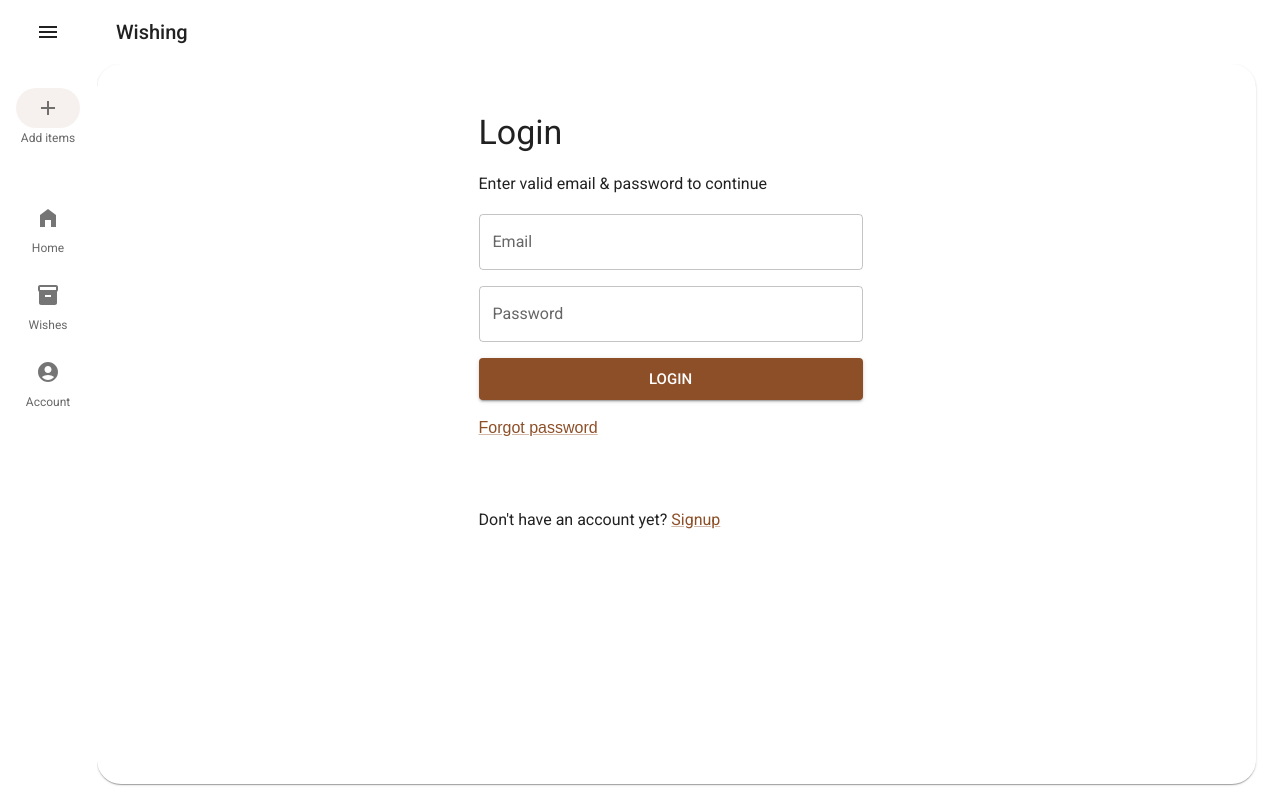
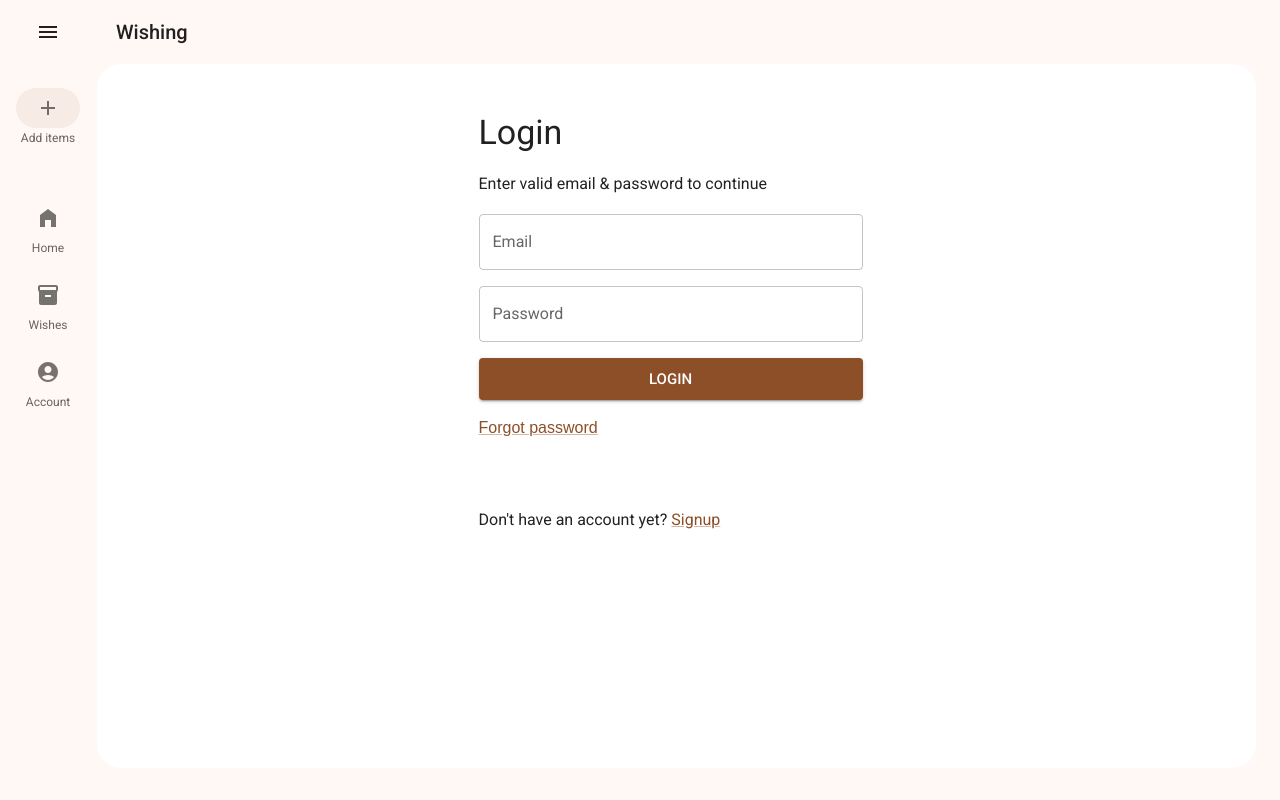
Before and after one commit to mailauki/wishing, a Next.js app: page /login in a window 1280 px wide. Built offline with nearby package versions, Linux system fonts and the light colour scheme; what @mui/material-nextjs would draw is missing.

Commit message:
update navbar and main component styles

```diff
--- a/app/globals.css
+++ b/app/globals.css
@@ -94,3 +94,14 @@ body {
   color: var(--on-background);
   font-family: Arial, Helvetica, sans-serif;
 }
+
+/* Hide scrollbar for Chrome, Safari and Opera */
+html::-webkit-scrollbar, main::-webkit-scrollbar {
+  display: none;
+}
+
+/* Hide scrollbar for IE, Edge and Firefox */
+html, main {
+  -ms-overflow-style: none;  /* IE and Edge */
+  scrollbar-width: none;     /* Firefox */
+}
--- a/app/layout.tsx
+++ b/app/layout.tsx
@@ -6,6 +6,8 @@ import { AppRouterCacheProvider } from '@mui/material-nextjs/v16-appRouter';
 import { ThemeProvider } from '@mui/material/styles';
 import theme from '@/lib/theme';
 import Navbar from '@/components/navbar';
+import Main from '@/components/main';
+import { Paper } from '@mui/material';
 
 const roboto = Roboto({
   weight: ['300', '400', '500', '700'],
@@ -26,15 +28,16 @@ export default function RootLayout({
 }>) {
   return (
     <html lang='en' className={roboto.variable}>
-      <body>
-        <AppRouterCacheProvider>
-          <ThemeProvider theme={theme}>
-            <Navbar>
+      <AppRouterCacheProvider>
+        <ThemeProvider theme={theme}>
+          <Paper component='body' sx={{ display: 'flex', height: '100vh', backgroundColor: 'var(--surface)' }} elevation={0}>
+            <Navbar />
+            <Main>
               {children}
-            </Navbar>
-          </ThemeProvider>
-        </AppRouterCacheProvider>
-      </body>
+            </Main>
+          </Paper>
+        </ThemeProvider>
+      </AppRouterCacheProvider>
     </html>
   );
 }
--- a/app/wishes/item-card.tsx
+++ b/app/wishes/item-card.tsx
@@ -5,7 +5,7 @@ import { Card, CardContent, CardHeader, IconButton, Typography } from '@mui/mate
 
 export default function ItemCard({ item }: { item: Item }) {
   return (
-    <Card sx={{ minWidth: 240, height: 160, borderRadius: 6 }} elevation={6}>
+    <Card sx={{ minWidth: 240, height: 160, borderRadius: 6, backgroundColor: 'var(--surface-container-low)' }} elevation={0}>
       <CardHeader
         title={item.name}
         subheader={item.room_name}
--- a/app/wishes/wishes-list.tsx
+++ b/app/wishes/wishes-list.tsx
@@ -7,12 +7,12 @@ import { Item } from '@/lib/types'
 import { Grid } from '@mui/material'
 
 export default function WishesList({ user }: { user: User | null }) {const supabase = createClient()
-  // const [loading, setLoading] = useState(true)
+  const [loading, setLoading] = useState(true)
   const [items, setItems] = useState<Item[]|[]>([])
 
   const getWishes = useCallback(async () => {
     try {
-      // setLoading(true)
+      setLoading(true)
 
       const { data, error, status } = await supabase
         .from('items')
@@ -20,25 +20,35 @@ export default function WishesList({ user }: { user: User | null }) {const supab
         .eq('user_id', user?.id)
 
       if (error && status !== 406) {
-        console.log(error)
         throw error
       }
 
       if (data) {
-        console.log(data)
         setItems(data)
       }
     } catch (error) {
       console.log(error)
       alert('Error loading items data!')
     } finally {
-      // setLoading(false)
+      setLoading(false)
     }
   }, [user, supabase])
 
   useEffect(() => {
     getWishes()
   }, [user, getWishes])
+
+  if (!items || items.length == 0) {
+    return (
+      <p>No items yet</p>
+    )
+  }
+
+  if (loading) {
+    return (
+      <p>Loading...</p>
+    )
+  }
 
   return (
     <Grid container spacing={2}>
--- /dev/null
+++ b/components/main.tsx
@@ -0,0 +1,25 @@
+import { Paper } from '@mui/material';
+import * as React from 'react'
+
+export default function Main({
+  children,
+}: Readonly<{
+	children: React.ReactNode;
+}>) {
+  return (
+    <Paper
+      component='main'
+      elevation={0}
+      sx={{
+        flexGrow: 1,
+        ml: { xs: 1, sm: 0 }, mr: { xs: 1, sm: 2, md: 3 }, mt: 8,
+        borderRadius: 6,
+        height: '88%',
+        backgroundColor: 'var(--surface-container-lowest)',
+        overflowX: 'hidden', overflowY: 'auto'
+      }}
+    >
+      {children}
+    </Paper>
+  )
+}
--- a/components/navbar.tsx
+++ b/components/navbar.tsx
@@ -1,6 +1,6 @@
 'use client'
 import { AccountCircle, Add, HomeFilled, Inventory, Menu, MenuOpen } from '@mui/icons-material';
-import { AppBar, Box, Divider, Drawer as MuiDrawer, IconButton, List, ListItem, ListItemButton, ListItemIcon, ListItemText, Toolbar, Stack, Typography, Paper } from '@mui/material';
+import { AppBar, Divider, Drawer as MuiDrawer, IconButton, List, ListItem, ListItemButton, ListItemIcon, ListItemText, Toolbar, Stack, Typography } from '@mui/material';
 import { CSSObject, styled, Theme } from '@mui/material/styles';
 import * as React from 'react';
 
@@ -8,12 +8,16 @@ const drawerWidth = 240;
 
 const openedMixin = (theme: Theme): CSSObject => ({
   width: drawerWidth,
+  [theme.breakpoints.down('sm')]: {
+    width: '100%'
+  },
   transition: theme.transitions.create('width', {
     easing: theme.transitions.easing.sharp,
     duration: theme.transitions.duration.enteringScreen,
   }),
   overflowX: 'hidden',
   borderColor: 'transparent',
+  backgroundColor: 'var(--surface)'
 });
 
 const closedMixin = (theme: Theme): CSSObject => ({
@@ -23,7 +27,11 @@ const closedMixin = (theme: Theme): CSSObject => ({
   }),
   overflowX: 'hidden',
   width: `calc(${theme.spacing(12)} + 1px)`,
+  [theme.breakpoints.down('sm')]: {
+    width: `calc(${theme.spacing(0)} + 1px)`,
+  },
   borderColor: 'transparent',
+  backgroundColor: 'var(--surface)'
 });
 
 const Drawer = styled(MuiDrawer, { shouldForwardProp: (prop) => prop !== 'open' })(
@@ -108,20 +116,19 @@ const NavItem = ({ text, icon, link, open }: { text: string, icon: React.ReactNo
   )
 }
 
-export default function Navbar({
-  children,
-}: Readonly<{
-	children: React.ReactNode;
-}>) {
+export default function Navbar() {
   const [open, setOpen] = React.useState(false);
 
   return (
-    <Paper sx={{ display: 'flex', height: '100vh' }} elevation={0}>
+    <>
       <AppBar
         color='inherit'
         elevation={0}
         position='fixed'
-        sx={{ zIndex: (theme) => theme.zIndex.drawer + 1 }}
+        sx={{
+          zIndex: (theme) => theme.zIndex.drawer + 1,
+          backgroundColor: 'var(--surface)'
+        }}
       >
         <Toolbar sx={{ mx: 0.5 }}>
           <IconButton onClick={() => setOpen(!open)} color='inherit'>
@@ -170,13 +177,6 @@ export default function Navbar({
           />
         </List>
       </Drawer>
-
-      <Box component='main' sx={{ flexGrow: 1, pr: 3 }}>
-        <Toolbar />
-        <Paper elevation={1} sx={{ borderRadius: 6, height: '90%' }}>
-          {children}
-        </Paper>
-      </Box>
-    </Paper>
+    </>
   )
 }
```
